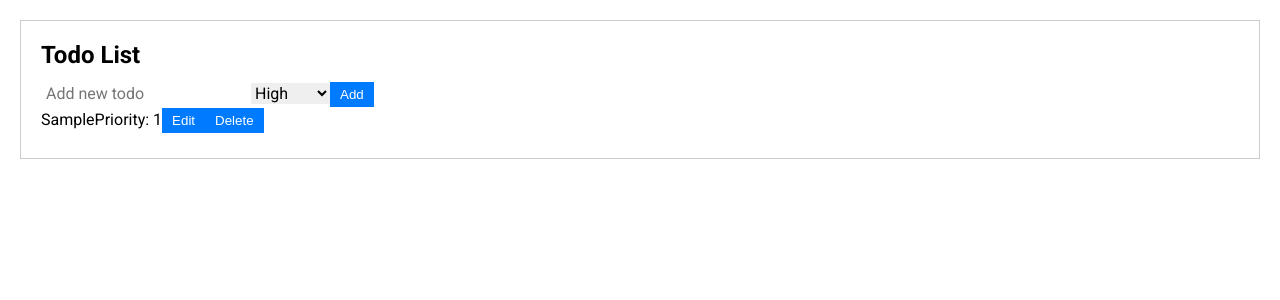
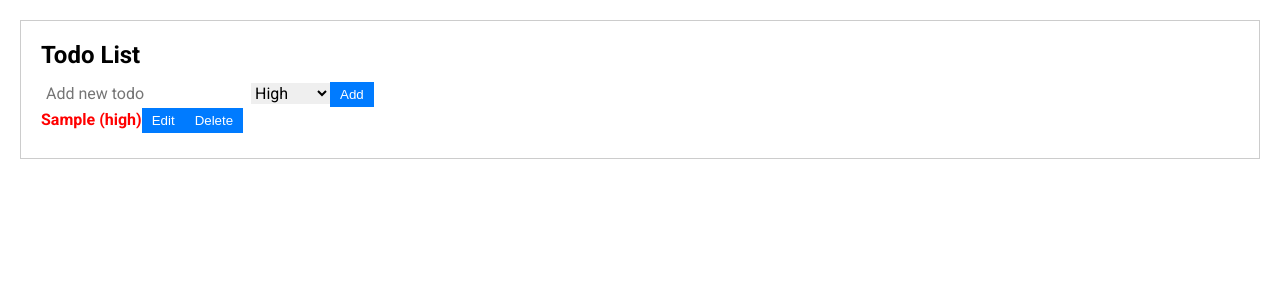
Before and after one commit to ankurhalder/OCTANET_FEBRUARY_TODO_LIST, a React (Vite) app: page / in a window 1280 px wide. Both pictures are taken after typing "Sample" into the empty fields and a click on the button "Add". Shown: the top 300 px of the page. Built offline with nearby package versions, Linux system fonts and the light colour scheme; a web font is replaced by a local one.

Commit message:
Refactor priority handling in TodoList component

```diff
--- a/component/TodoList.jsx
+++ b/component/TodoList.jsx
@@ -4,7 +4,7 @@ function TodoList() {
   const [todos, setTodos] = useState([]);
   const [inputValue, setInputValue] = useState("");
   const [editIndex, setEditIndex] = useState(null);
-  const [priority, setPriority] = useState("1"); // Default priority is high
+  const [priority, setPriority] = useState("high"); // Default priority is high
 
   useEffect(() => {
     const storedTodos = JSON.parse(localStorage.getItem("todos")) || [];
@@ -19,7 +19,7 @@ function TodoList() {
     if (inputValue.trim() !== "") {
       const newTodo = {
         text: inputValue,
-        priority: parseInt(priority),
+        priority: priority,
       };
       if (editIndex !== null) {
         const updatedTodos = [...todos];
@@ -37,7 +37,7 @@ function TodoList() {
 
   const handleEditTodo = (index) => {
     setInputValue(todos[index].text);
-    setPriority(todos[index].priority.toString());
+    setPriority(todos[index].priority);
     setEditIndex(index);
   };
 
@@ -55,6 +55,12 @@ function TodoList() {
     setPriority(event.target.value);
   };
 
+  // Sort todos based on priority
+  const sortedTodos = todos.sort((a, b) => {
+    const priorityOrder = { high: 1, medium: 2, low: 3 };
+    return priorityOrder[a.priority] - priorityOrder[b.priority];
+  });
+
   return (
     <div className="todo-list">
       <h1>Todo List</h1>
@@ -65,18 +71,21 @@ function TodoList() {
         onChange={handleInputChange}
       />
       <select value={priority} onChange={handlePriorityChange}>
-        <option value="1">High</option>
-        <option value="2">Medium</option>
-        <option value="3">Low</option>
+        <option value="high">High</option>
+        <option value="medium">Medium</option>
+        <option value="low">Low</option>
       </select>
       <button onClick={handleAddTodo}>
         {editIndex !== null ? "Update" : "Add"}
       </button>
       <ul>
-        {todos.map((todo, index) => (
-          <li key={index} className={`priority-${todo.priority}`}>
-            {todo.text}
-            <span className="priority">Priority: {todo.priority}</span>
+        {sortedTodos.map((todo, index) => (
+          <li
+            key={index}
+            className={`priority-${todo.priority}`}
+            style={{ fontWeight: "bold", color: getColor(todo.priority) }}
+          >
+            {todo.text} ({todo.priority})
             <button onClick={() => handleEditTodo(index)}>Edit</button>
             <button onClick={() => handleDeleteTodo(index)}>Delete</button>
           </li>
@@ -87,3 +96,16 @@ function TodoList() {
 }
 
 export default TodoList;
+
+function getColor(priority) {
+  switch (priority) {
+    case "high":
+      return "red";
+    case "medium":
+      return "orange";
+    case "low":
+      return "green";
+    default:
+      return "black";
+  }
+}
```
